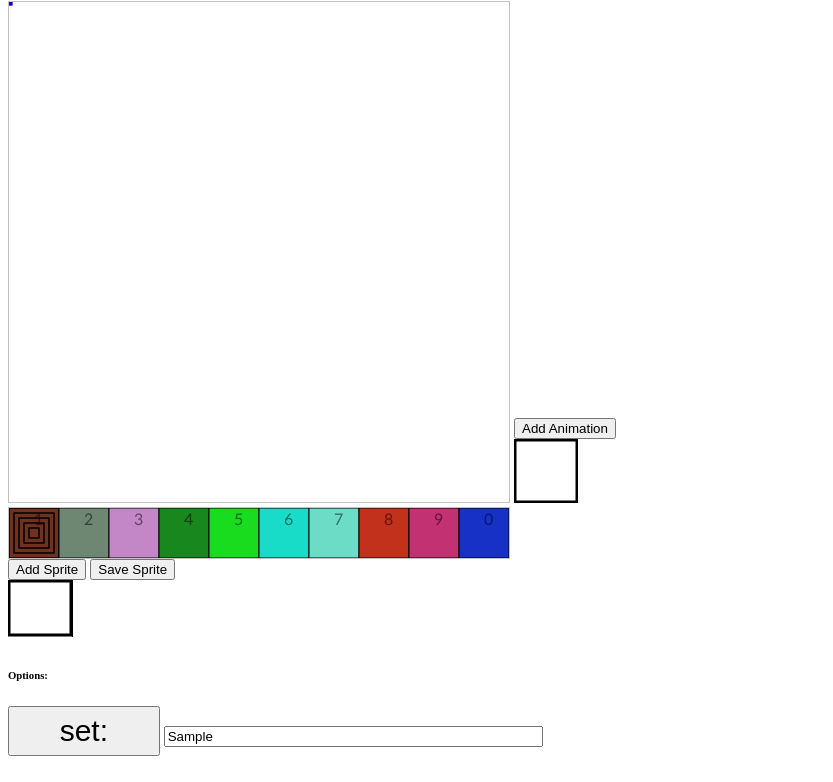
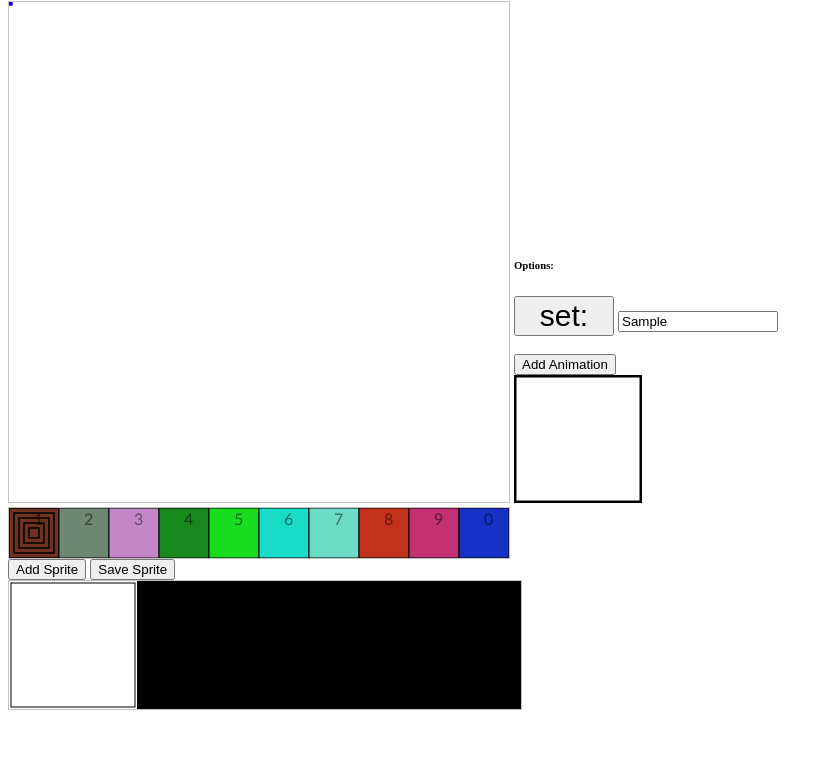
Before and after one commit to FormerlyZeroCool/SpriteDraw, a plain HTML site: page index.html in a window 1280 px wide. Both pictures are taken after typing "Sample" into the empty fields and a click on the button "Add Animation". Shown: the part 54-836 px from the top of the page, without its empty margins (0-833 px from the left). After the commit the page ends 800 px from the top, so only its background shows below. Drawn offline with Linux system fonts and the light colour scheme.

Commit message:
Refactor and recode sprite selector, and make ui more friendly

```diff
--- a/index.html
+++ b/index.html
@@ -6,9 +6,17 @@
         <canvas id="screen" width="500" height="500"
         style="border:1px solid #c3c3c3;">
     </canvas>
+    <div id="post-drawing-field" style="display: inline-block;">
+
+    <h6>Options:</h6>
+    <div>
+        <button id="setPalletteColorButton" style="font-size : 30px; width: 100px; height: 40px">set:</button>
+        <input type="text" id="newColor" style="width: 160px;"><br><br>
+    </div>
     <div id="animations_group" style="display: inline-block;">
         <button id="add_animation">Add Animation</button><br>
         <div id="animations" style="display: inline-block;"></div>
+    </div>
     </div>
     </div>
     <div>
@@ -20,14 +28,12 @@
     <div id="sprites_group" style="display: inline;">
         <button id="add_sprite">Add Sprite</button>
         <button id="save_sprite">Save Sprite</button><br>
-        <div id="sprites" style="display: inline-block;"></div>
+        <div id="sprites" style="display: inline-block;">
+            <canvas id="sprites-canvas" width="500" height="100"
+            style="border:1px solid #c3c3c3;">
+        </div>
     </div>
     <br>
-    <h6>Options:</h6>
-    <div>
-        <button id="setPalletteColorButton" style="font-size : 30px; width: 12%; height: 50px">set:</button>
-        <input type="text" id="newColor" style="width: 30%;"><br><br>
-    </div>
 
     <script src="spritedraw.js"></script>
 </body>
--- a/spritedraw.js
+++ b/spritedraw.js
@@ -1,7 +1,7 @@
 function sleep(ms) {
     return new Promise(resolve => setTimeout(resolve, ms));
 }
-const dim = [64, 64];
+const dim = [128, 128];
 class Queue {
     constructor(size) {
         this.data = [];
@@ -755,23 +755,88 @@ class SpriteAnimation {
     }
 }
 ;
+class SpriteSelector {
+    constructor(canvas, drawingField, animationGroup, spritesPerRow, width, height) {
+        this.canvas = canvas;
+        this.canvas.width = width * spritesPerRow;
+        this.ctx = this.canvas.getContext("2d");
+        this.ctx.strokeStyle = "#000000";
+        this.ctx.lineWidth = 2;
+        this.drawingField = drawingField;
+        this.animationGroup = animationGroup;
+        this.spritesPerRow = spritesPerRow;
+        this.spriteHeight = height;
+        this.spriteWidth = width;
+        this.selectedSprite = 0;
+        canvas.width = width * spritesPerRow;
+        canvas.height = height;
+        const listener = new SingleTouchListener(canvas, true, true);
+        this.listener = listener;
+        this.spritesCount = this.sprites() ? this.sprites().length : 0;
+        listener.registerCallBack("touchend", e => { return true; }, e => {
+            const clickedSprite = Math.floor(e.touchPos[0] / canvas.width * this.spritesPerRow) + spritesPerRow * Math.floor(e.touchPos[1] / this.spriteHeight);
+            if (clickedSprite < this.sprites().length) {
+                const startSprite = Math.floor((e.touchPos[0] - e.deltaX) / canvas.width * this.spritesPerRow) + spritesPerRow * (Math.floor(e.touchPos[1] / this.spriteHeight) - Math.floor(e.deltaY / this.spriteHeight + 0.5));
+                const screen = this.drawingField.screenBuffer;
+                const sprite = this.sprites()[clickedSprite];
+                const spriteDataStart = this.sprites()[startSprite];
+                spriteDataStart.copySprite(sprite);
+                spriteDataStart.copyToBuffer(screen);
+                this.selectedSprite = clickedSprite;
+            }
+        });
+    }
+    update() {
+        if ((1 + Math.floor(this.sprites().length / this.spritesPerRow) * this.spriteHeight) > this.canvas.height) {
+            this.canvas.height = (1 + Math.floor(this.sprites().length / this.spritesPerRow)) * this.spriteHeight;
+        }
+        if (this.spritesCount != this.sprites().length) {
+            this.spritesCount = this.sprites() ? this.sprites().length : 0;
+            this.selectedSprite = this.spritesCount - 1;
+            this.loadSprite();
+        }
+    }
+    draw() {
+        if (this.sprites()) {
+            this.ctx.fillRect(0, 0, this.canvas.width, this.canvas.height);
+            for (let i = 0; i < this.sprites().length; i++) {
+                const x = i % this.spritesPerRow * this.spriteWidth;
+                const y = Math.floor(i / this.spritesPerRow) * this.spriteHeight;
+                this.sprites()[i].draw(this.ctx, x, y, this.spriteHeight, this.spriteWidth);
+            }
+            this.ctx.strokeRect(this.selectedSprite % this.spritesPerRow * this.spriteWidth + 2, Math.floor(this.selectedSprite / this.spritesPerRow) * this.spriteHeight + 2, this.spriteWidth - 4, this.spriteHeight - 4);
+        }
+    }
+    loadSprite() {
+        if (this.selectedSpriteVal())
+            this.selectedSpriteVal().copyToBuffer(this.drawingField.screenBuffer);
+    }
+    pushSelectedToCanvas() {
+        if (this.selectedSpriteVal())
+            this.selectedSpriteVal().copyToBuffer(this.drawingField.screenBuffer);
+    }
+    selectedSpriteVal() {
+        if (this.sprites())
+            return this.sprites()[this.selectedSprite];
+        return null;
+    }
+    sprites() {
+        if (this.animationGroup.animations[this.animationGroup.selectedAnimation])
+            return this.animationGroup.animations[this.animationGroup.selectedAnimation].sprites;
+        return null;
+    }
+}
+;
 class AnimationGroup {
-    constructor(drawingField, animiationsID, animiationsSpritesID, spritesPerRow = 6, spriteWidth = 64, spriteDrawHeight = 64) {
+    constructor(drawingField, animiationsID, animiationsSpritesID, spritesPerRow = 10, spriteWidth = 64, spriteDrawHeight = 64) {
         this.drawingField = drawingField;
         this.animationDiv = document.getElementById(animiationsID);
         this.animationSpritesDiv = document.getElementById(animiationsSpritesID);
-        this.spritesPerCanvas = spritesPerRow;
-        this.spriteDrawWidth = spriteWidth;
-        this.spriteDrawHeight = spriteDrawHeight;
         this.animations = new Array();
         this.animationCanvases = new Array();
         this.spriteCanvases = new Array();
         this.selectedAnimation = 0;
-        this.selectedSprite = 0;
-    }
-    loadSprite() {
-        const sprite = this.animations[this.selectedAnimation].sprites[this.selectedSprite];
-        sprite.copy(this.drawingField.screenBuffer, this.drawingField.dimensions.first, this.drawingField.dimensions.second);
+        this.spriteSelector = new SpriteSelector(document.getElementById("sprites-canvas"), this.drawingField, this, spritesPerRow, spriteWidth, spriteDrawHeight);
     }
     pushAnimation(animation) {
         this.animations.push(animation);
@@ -781,24 +846,21 @@ class AnimationGroup {
     }
     pushSpriteToAnimation(animation) {
         const sprites = animation.sprites;
-        this.selectedSprite = sprites.length;
+        this.spriteSelector.spritesCount = sprites.length;
+        this.spriteSelector.selectedSprite = sprites.length - 1;
         sprites.push(new Sprite(this.drawingField.screenBuffer, this.drawingField.dimensions.first, this.drawingField.dimensions.second));
-        this.loadSprite();
-        if (this.spriteCanvases.length != Math.floor(this.animations[this.selectedAnimation].sprites.length / this.spritesPerCanvas))
-            this.buildSpriteSelectorHTML();
+        this.spriteSelector.loadSprite();
     }
     pushSprite() {
         if (this.selectedAnimation >= this.animations.length) {
-            this.pushAnimation(new SpriteAnimation(0, 0, this.spriteDrawWidth, this.spriteDrawHeight));
+            this.pushAnimation(new SpriteAnimation(0, 0, this.spriteSelector.spriteWidth, this.spriteSelector.spriteHeight));
         }
         else {
             const sprites = this.animations[this.selectedAnimation].sprites;
-            this.selectedSprite = sprites.length;
+            this.spriteSelector.selectedSprite = sprites.length - 1;
             sprites.push(new Sprite(this.drawingField.screenBuffer, this.drawingField.dimensions.first, this.drawingField.dimensions.second));
-            this.loadSprite();
+            this.spriteSelector.loadSprite();
         }
-        if (this.spriteCanvases.length != Math.floor(this.animations[this.selectedAnimation].sprites.length / this.spritesPerCanvas))
-            this.buildSpriteSelectorHTML();
     }
     buildAnimationHTML() {
         this.animationCanvases.forEach(el => el.first.first.remove());
@@ -808,70 +870,24 @@ class AnimationGroup {
         this.animations.forEach(async (el) => {
             const canvas = document.createElement("canvas");
             canvas.id = "animation_canvas" + i;
-            canvas.width = this.spriteDrawWidth;
-            canvas.height = this.spriteDrawHeight;
+            canvas.width = this.spriteSelector.spriteWidth;
+            canvas.height = this.spriteSelector.spriteHeight;
             const listener = new SingleTouchListener(canvas, false, true);
             listener.registerCallBack("touchstart", e => true, e => {
                 this.selectedAnimation = parseInt(canvas.id.substring(16, canvas.id.length));
-                this.buildSpriteSelectorHTML();
-                this.selectedSprite = 0;
             });
             this.animationCanvases.push(new Pair(new Pair(canvas, listener), canvas.getContext("2d")));
             this.animationDiv.appendChild(canvas);
             i++;
         });
     }
-    buildSpriteSelectorHTML() {
-        this.spriteCanvases.forEach(el => el.first.remove());
-        this.spriteCanvases.splice(0, this.spriteCanvases.length); //deletes all elements from array
-        const animation = this.animations[this.selectedAnimation];
-        const canvasCount = this.animations[this.selectedAnimation].sprites.length / this.spritesPerCanvas;
-        for (let i = 0; i < canvasCount; i++) {
-            const canvas = document.createElement("canvas");
-            canvas.id = "sprite_canvas" + i;
-            canvas.width = this.spriteDrawWidth * this.spritesPerCanvas;
-            canvas.height = this.spriteDrawHeight;
-            const listener = new SingleTouchListener(canvas, true, true);
-            listener.registerCallBack("touchstart", e => true, e => {
-                const clickedSprite = Math.floor(e.touchPos[0] / canvas.width * this.spritesPerCanvas) + this.spritesPerCanvas * parseInt(canvas.id.substring(13, canvas.id.length));
-                if (clickedSprite < this.animations[this.selectedAnimation].sprites.length) {
-                    this.selectedSprite = clickedSprite;
-                    const screen = this.drawingField.screenBuffer;
-                    const sprite = this.animations[this.selectedAnimation].sprites[this.selectedSprite];
-                    sprite.copyToBuffer(screen);
-                }
-            });
-            listener.registerCallBack("touchend", e => { return true; }, e => {
-                const clickedSprite = Math.floor(e.touchPos[0] / canvas.width * this.spritesPerCanvas) + this.spritesPerCanvas * parseInt(canvas.id.substring(13, canvas.id.length));
-                if (clickedSprite < this.animations[this.selectedAnimation].sprites.length) {
-                    const startSprite = Math.floor((e.touchPos[0] - e.deltaX) / canvas.width * this.spritesPerCanvas) + this.spritesPerCanvas * (parseInt(canvas.id.substring(13, canvas.id.length)) - Math.floor(e.deltaY / this.spriteDrawHeight + 0.5));
-                    const screen = this.drawingField.screenBuffer;
-                    const sprite = this.animations[this.selectedAnimation].sprites[clickedSprite];
-                    const spriteDataStart = this.animations[this.selectedAnimation].sprites[startSprite];
-                    sprite.copySprite(spriteDataStart);
-                    sprite.copyToBuffer(screen);
-                }
-            });
-            this.spriteCanvases.push(new Pair(canvas, canvas.getContext("2d")));
-            this.animationSpritesDiv.appendChild(canvas);
-        }
-    }
     draw() {
         for (let i = 0; i < this.animations.length; i++) {
             this.animations[i].draw(this.animationCanvases[i].second);
         }
         if (this.animations.length) {
-            if (this.spriteCanvases.length <= Math.floor(this.animations[this.selectedAnimation].sprites.length / this.spritesPerCanvas))
-                this.buildSpriteSelectorHTML();
-            for (let i = 0; i < this.animations[this.selectedAnimation].sprites.length; i++) {
-                const spriteCanvasIndex = Math.floor(i / this.spritesPerCanvas);
-                const sprite = this.animations[this.selectedAnimation].sprites[i];
-                sprite.draw(this.spriteCanvases[spriteCanvasIndex].second, i % this.spritesPerCanvas * this.spriteDrawWidth, 0, this.spriteDrawWidth, this.spriteDrawHeight);
-            }
-            const spriteCanvasIndex = Math.floor(this.selectedSprite / this.spritesPerCanvas);
-            this.spriteCanvases[spriteCanvasIndex].second.strokeStyle = "#000000";
-            this.spriteCanvases[spriteCanvasIndex].second.lineWidth = 3;
-            this.spriteCanvases[spriteCanvasIndex].second.strokeRect(this.spriteCanvases[spriteCanvasIndex].first.width / this.spritesPerCanvas * (this.selectedSprite % this.spritesPerCanvas) + 1, 1, this.spriteCanvases[spriteCanvasIndex].first.width / this.spritesPerCanvas - 2, this.spriteCanvases[spriteCanvasIndex].first.height - 10);
+            this.spriteSelector.update();
+            this.spriteSelector.draw();
             this.animationCanvases[this.selectedAnimation].second.strokeStyle = "#000000";
             this.animationCanvases[this.selectedAnimation].second.lineWidth = 3;
             this.animationCanvases[this.selectedAnimation].second.strokeRect(1, 1, this.animationCanvases[this.selectedAnimation].first.first.width - 2, this.animationCanvases[this.selectedAnimation].first.first.height - 2);
@@ -897,7 +913,7 @@ async function main() {
     palletteColorButtonListener.registerCallBack("touchstart", e => true, e => { pallette.setSelectedColor(newColor.value); field.color = pallette.calcColor(); });
     pallette.canvas.addEventListener("mouseup", e => { field.color = pallette.calcColor(); });
     pallette.listeners.registerCallBack("touchend", e => true, e => { field.color = pallette.calcColor(); });
-    const animations = new AnimationGroup(field, "animations", "sprites", 5, dim[0], dim[1]);
+    const animations = new AnimationGroup(field, "animations", "sprites", Math.floor(field.canvas.width / dim[0] + 0.5), dim[0], dim[1]);
     const add_animationButton = document.getElementById("add_animation");
     add_animationButton.addEventListener("mousedown", e => {
         animations.pushAnimation(new SpriteAnimation(0, 0, dim[0], dim[1]));
@@ -908,7 +924,7 @@ async function main() {
     });
     const save_spriteButton = document.getElementById("save_sprite");
     save_spriteButton.addEventListener("mousedown", e => {
-        animations.loadSprite();
+        animations.spriteSelector.loadSprite();
     });
     const fps = 15;
     const goalSleep = 1000 / fps;
```
Also changed, not shown: spriteDraw.ts (+116 -87 lines).
